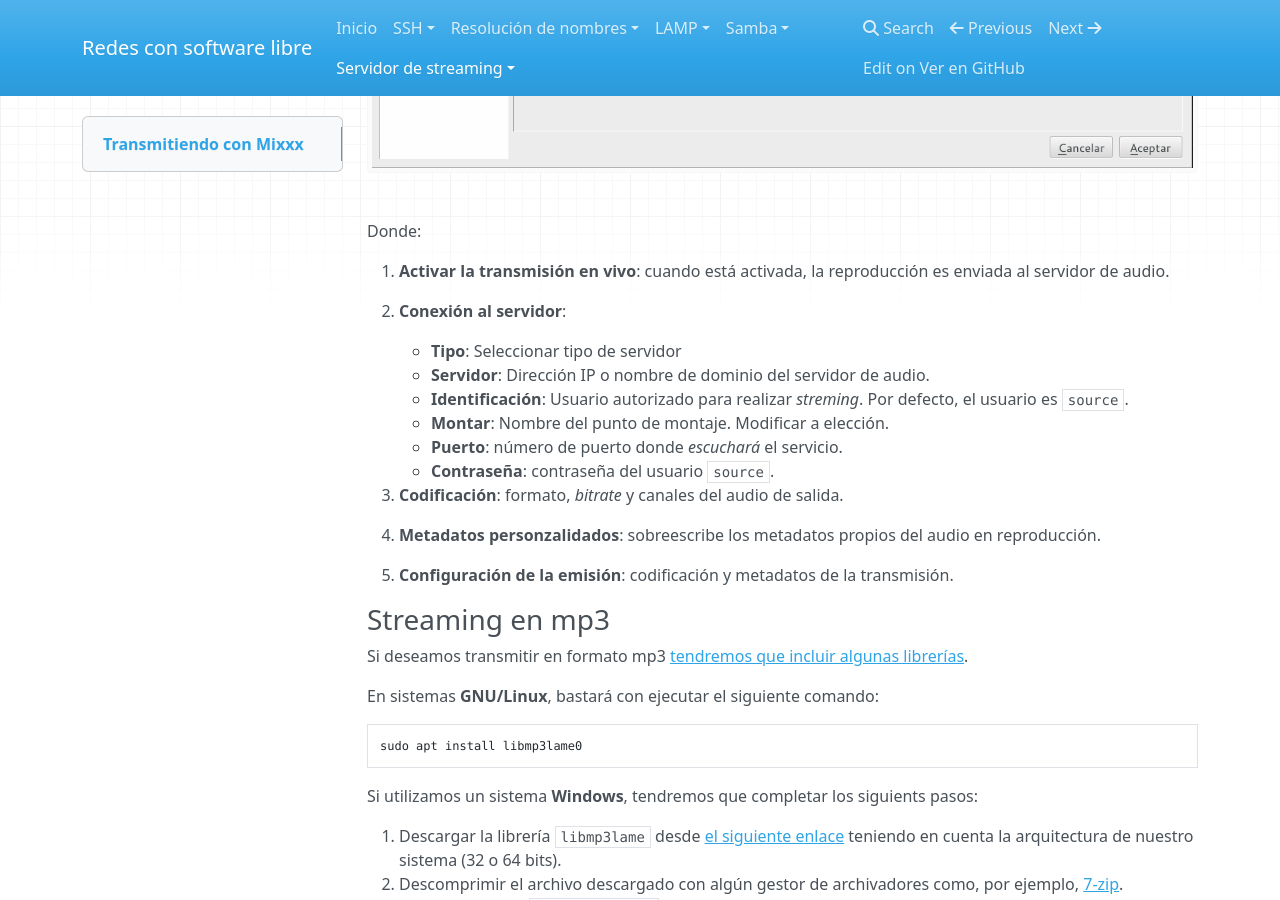
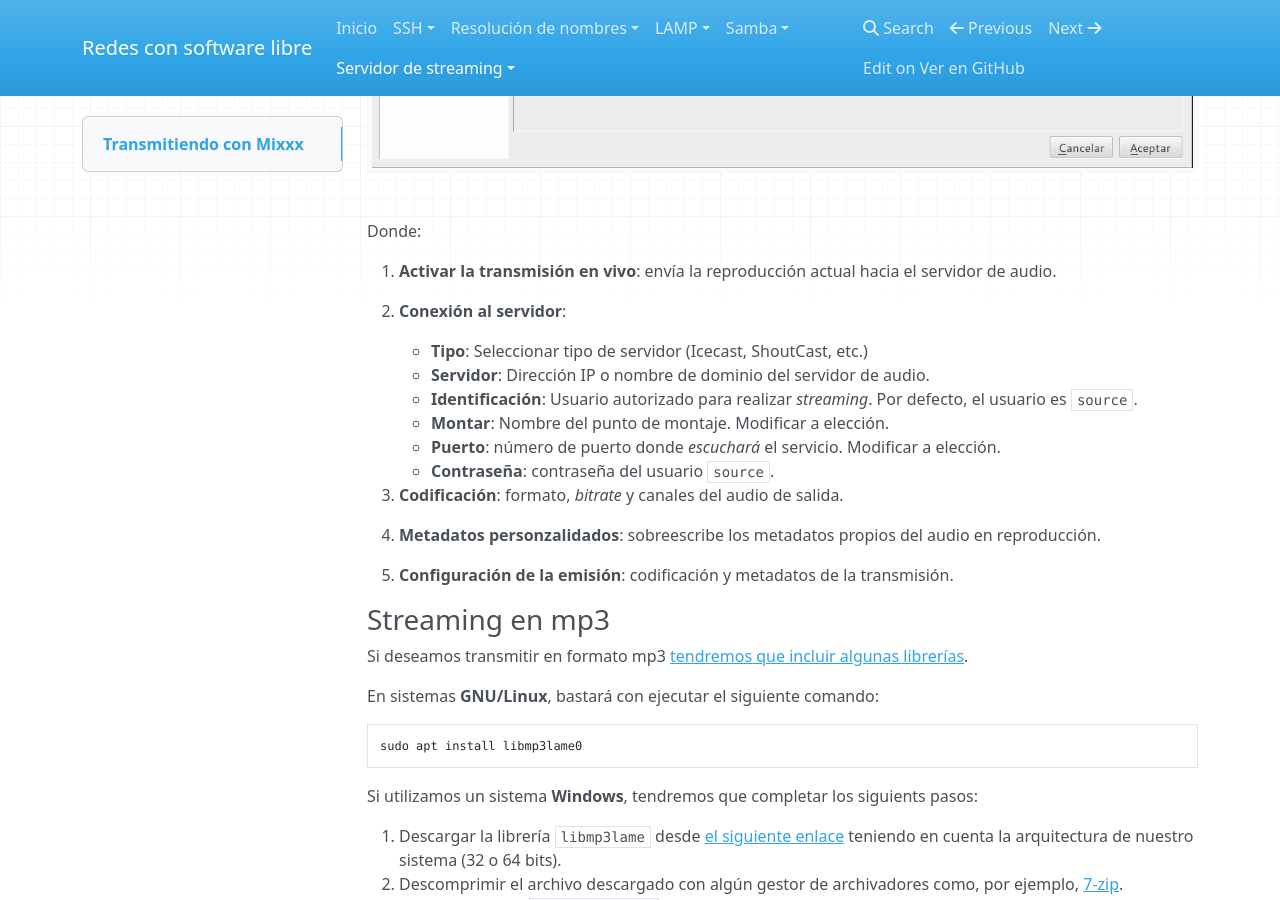
Before and after one commit to romanflores/redes, an MkDocs documentation site: the page built from docs/icecast/broadcasting.md, in a window 1280 px wide and 900 px high, scrolled down 855 px. Built offline with MkDocs 1.6.1, drawn with Linux system fonts in a browser that asks for light colours; nearby versions of some CDN libraries; old or Windows-style settings are respelled for this version of MkDocs.

Commit message:
Modificaciones menores a Icecast

```diff
--- a/docs/icecast/broadcasting.md
+++ b/docs/icecast/broadcasting.md
@@ -14,14 +14,14 @@
 
 Donde:
 
-1. **Activar la transmisión en vivo**: cuando está activada, la reproducción es enviada al servidor de audio.
+1. **Activar la transmisión en vivo**: envía la reproducción actual hacia el servidor de audio.
 
 2. **Conexión al servidor**:
-	* **Tipo**: Seleccionar tipo de servidor
+	* **Tipo**: Seleccionar tipo de servidor (Icecast, ShoutCast, etc.)
 	* **Servidor**: Dirección IP o nombre de dominio del servidor de audio.
-	* **Identificación**: Usuario autorizado para realizar _streming_. Por defecto, el usuario es `source`.
+	* **Identificación**: Usuario autorizado para realizar _streaming_. Por defecto, el usuario es `source`.
 	* **Montar**: Nombre del punto de montaje. Modificar a elección.
-	* **Puerto**: número de puerto donde _escuchará_ el servicio.
+	* **Puerto**: número de puerto donde _escuchará_ el servicio. Modificar a elección.
 	* **Contraseña**: contraseña del usuario `source`.
 3. **Codificación**: formato, _bitrate_ y canales del audio de salida.
 
```
Also changed, not shown: site/icecast/broadcasting/index.html, site/mkdocs/search_index.json.
